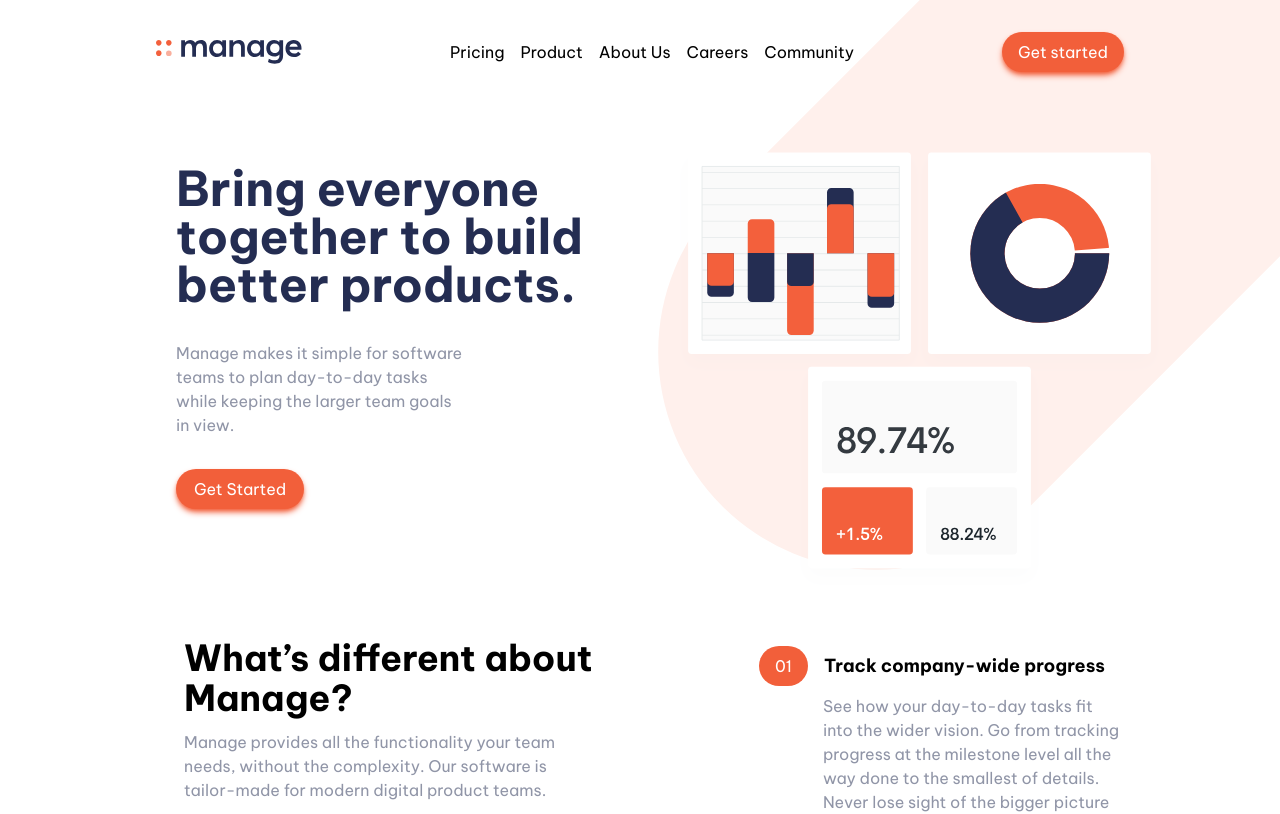
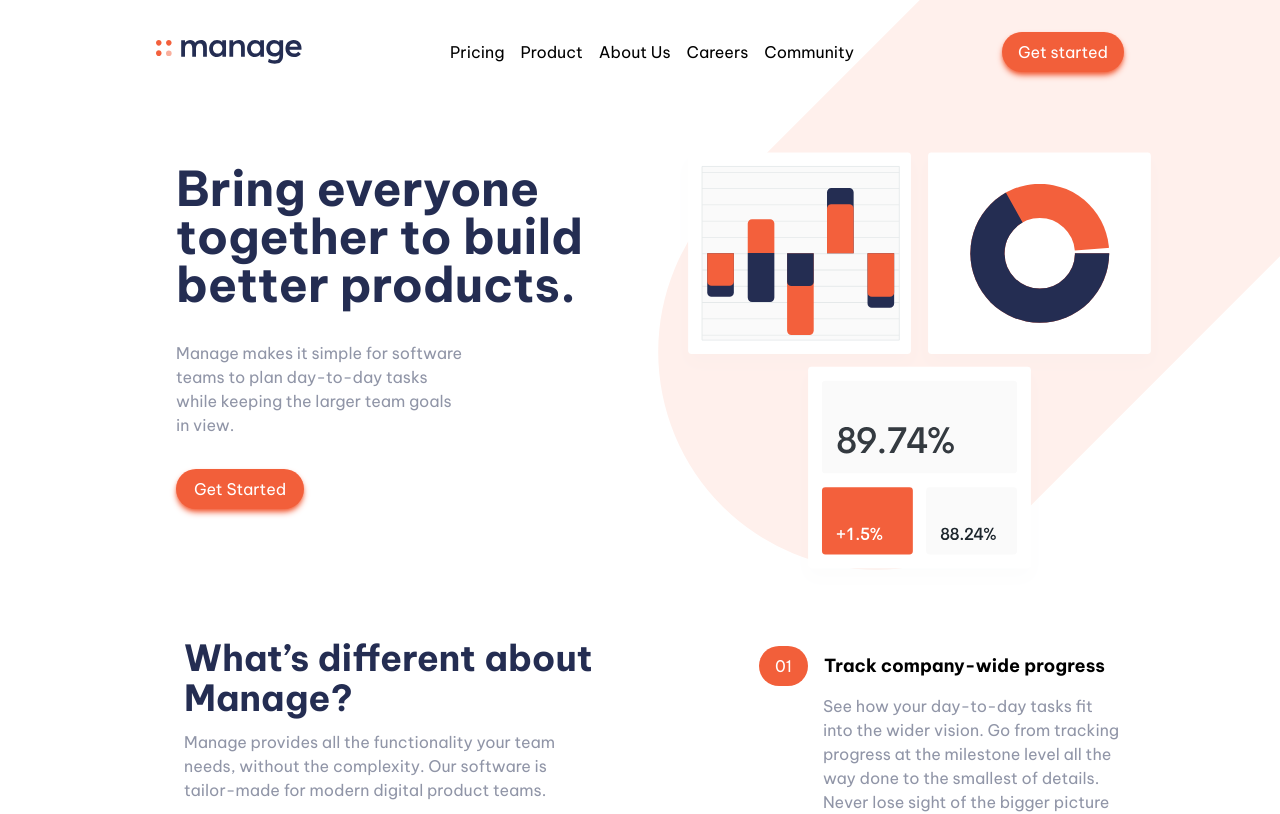
Before and after one commit to FevenSeyfu/manage-landing-page, a React (Vite) app: page / in a window 1280 px wide. Shown: the top 814 px of the page. Built offline with nearby package versions, Linux system fonts and the light colour scheme.

Commit message:
change header text color

```diff
--- a/src/components/About.jsx
+++ b/src/components/About.jsx
@@ -4,7 +4,7 @@ const About = () => {
   return (
     <div className="w-full flex flex-col h-full mb-24  text-center  gap-4 lg:flex-row lg:h-full lg:px-40 lg:text-left">
       <div className="gap-3 flex flex-col px-6 mb-4">
-        <h1 className="text-3xl font-bold lg:text-4xl">
+        <h1 className=" text-primary-dark-blue text-3xl font-bold lg:text-4xl">
           What’s different about Manage?
         </h1>
         <p className="text-neutral-grayish-blue lg:w-4/5">
```
